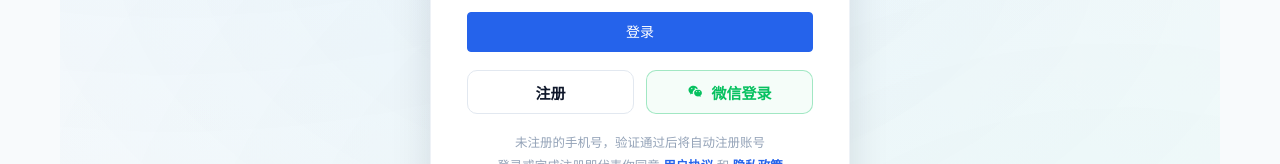
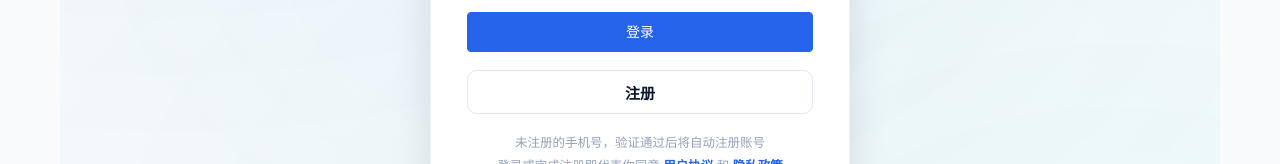
Before and after one commit to mrwu06110301-ship-it/huanjing-zhiku, a Vue app in the folder frontend/: page /login in a window 1280 px wide. Shown: the part 517-681 px from the top of the page. Built offline with nearby package versions, Linux system fonts and the light colour scheme; no server answers.

Commit message:
微信登录入口暂时隐藏：个人主体无开放平台资质，WECHAT_LOGIN_ENABLED=false 控制，代码保留待条件具备后一键恢复

```diff
--- a/frontend/src/views/Login.vue
+++ b/frontend/src/views/Login.vue
@@ -79,7 +79,8 @@ async function handleSmsLogin() {
   }
 }
 
-// ==================== 微信扫码登录 ====================
+// ==================== 微信扫码登录（个人主体无开放平台资质，暂不开放；代码保留） ====================
+const WECHAT_LOGIN_ENABLED = false; // 具备企业资质并配置 WECHAT_APP_ID 后改 true
 const wxVisible = ref(false);
 function handleWechatLogin() {
   wxVisible.value = true;
@@ -179,10 +180,10 @@ async function finishLogin(token: string) {
         <div v-if="!SMS_ENABLED" class="sms-hint">短信登录暂未开放，当前请使用密码登录</div>
       </el-form>
 
-      <!-- 注册 + 其他方式登录 -->
+      <!-- 注册 + 其他方式登录（微信登录需企业主体开放平台，个人站点暂不开放；代码保留，具备条件后改 WECHAT_LOGIN_ENABLED=true 即恢复） -->
       <div class="alt-row">
         <button class="alt-btn register" @click="router.push('/register')">注册</button>
-        <button class="alt-btn wechat" @click="handleWechatLogin">
+        <button v-if="WECHAT_LOGIN_ENABLED" class="alt-btn wechat" @click="handleWechatLogin">
           <svg viewBox="0 0 24 24" width="18" height="18" fill="currentColor" style="margin-right:6px">
             <path d="M8.69 3.5C4.98 3.5 2 6.05 2 9.2c0 1.77.96 3.35 2.46 4.4l-.62 1.85 2.16-1.08c.56.15 1.15.24 1.76.26a5.3 5.3 0 0 1-.21-1.48c0-3 2.87-5.44 6.4-5.44.22 0 .43.01.64.03C14.14 5.43 11.7 3.5 8.69 3.5zM6.4 6.5a.85.85 0 1 1 0 1.7.85.85 0 0 1 0-1.7zm4.6 0a.85.85 0 1 1 0 1.7.85.85 0 0 1 0-1.7zm3.99 2.21c-3.06 0-5.54 2.05-5.54 4.58 0 2.53 2.48 4.58 5.54 4.58.5 0 .99-.06 1.45-.17l1.86.93-.53-1.59c1.29-.87 2.12-2.2 2.12-3.75 0-2.53-2.49-4.58-5.55-4.58h.65zm-2.1 2.04a.72.72 0 1 1 0 1.44.72.72 0 0 1 0-1.44zm3.5 0a.72.72 0 1 1 0 1.44.72.72 0 0 1 0-1.44z"/>
           </svg>
```
